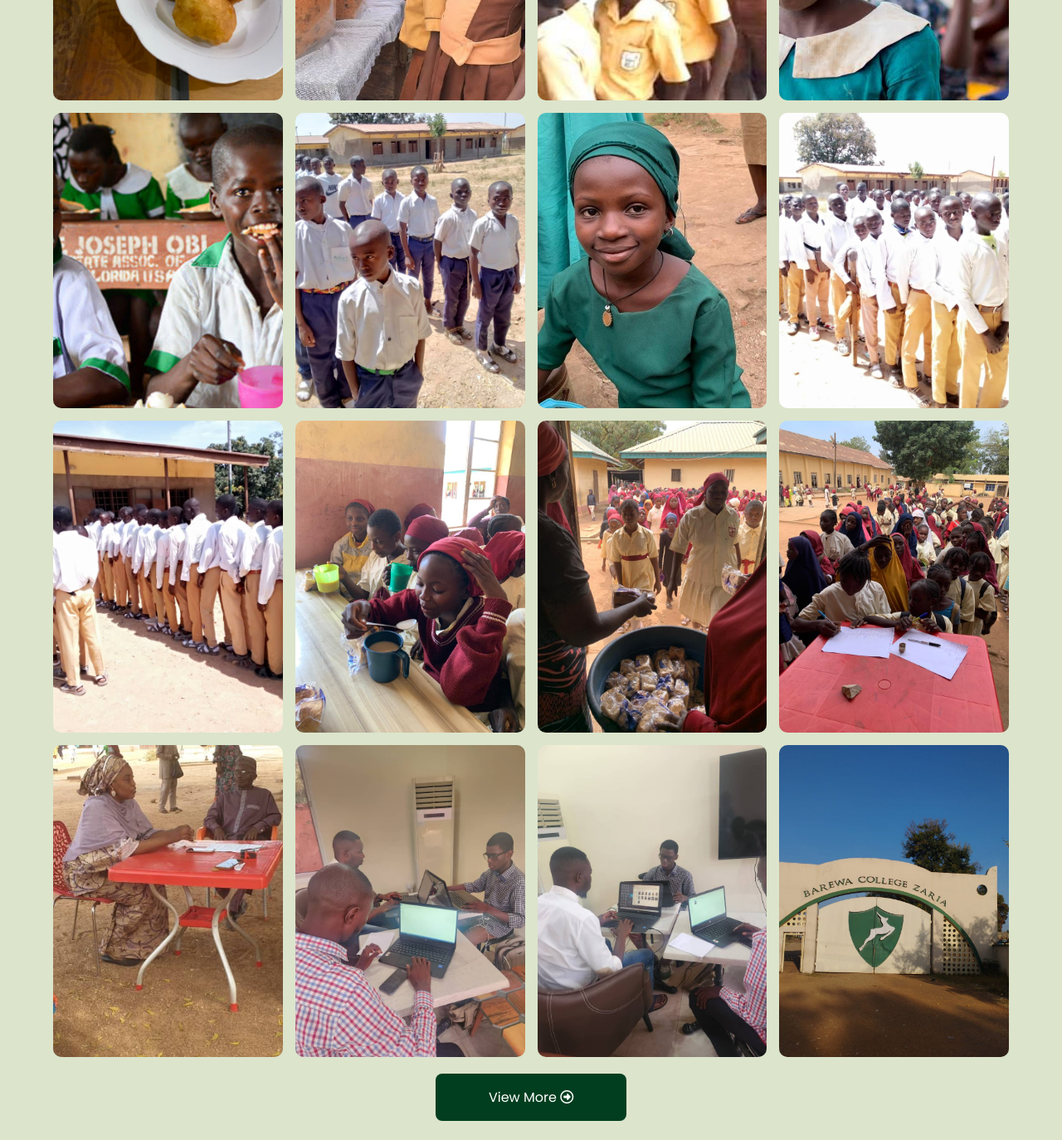
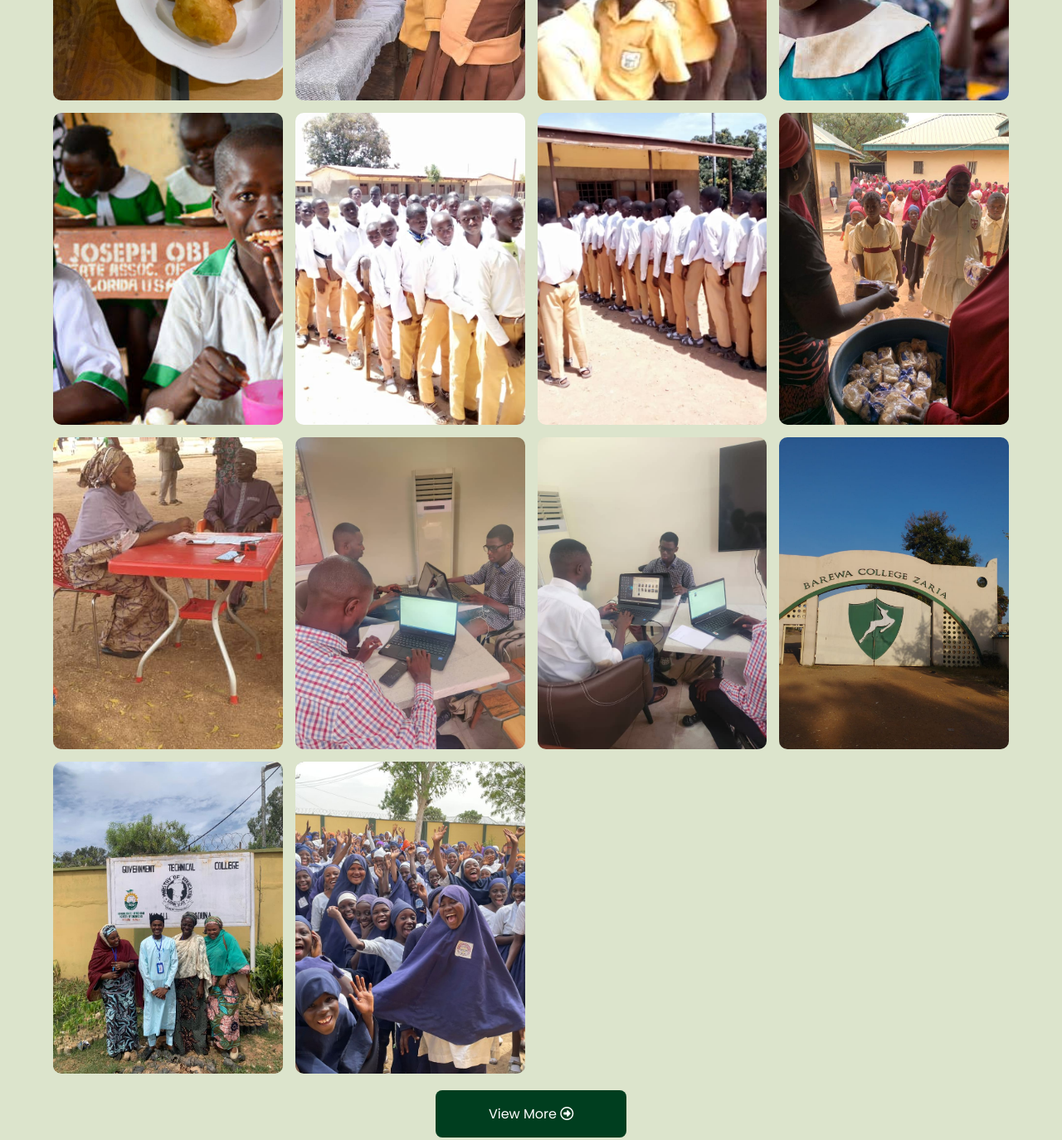
Before and after one commit to Jovicy/kdsfp.gov.ng, a plain HTML site: page media.html in a window 1280 px wide. Shown: the part 1000-2374 px from the top of the page at 83% size. Drawn offline with Linux system fonts and the light colour scheme.

Commit message:
add more pictures to the gallery section

```diff
--- a/media.html
+++ b/media.html
@@ -138,22 +138,6 @@
           </figure>
           <figure class="gallery-img">
             <img
-              src="./img/main-img-4.jpeg"
-              alt="gallery-img"
-              onload="calculateAspectRatio(this)"
-            />
-            <figcaption>Captured Sunset</figcaption>
-          </figure>
-          <figure class="gallery-img">
-            <img
-              src="./img/main-img-5.jpeg"
-              alt="gallery-img"
-              onload="calculateAspectRatio(this)"
-            />
-            <figcaption>Captured Sunset</figcaption>
-          </figure>
-          <figure class="gallery-img">
-            <img
               src="./img/main-img-6.jpeg"
               alt="gallery-img"
               onload="calculateAspectRatio(this)"
@@ -170,23 +154,7 @@
           </figure>
           <figure class="gallery-img">
             <img
-              src="./img/main-img-8.jpeg"
-              alt="gallery-img"
-              onload="calculateAspectRatio(this)"
-            />
-            <figcaption>Captured Sunset</figcaption>
-          </figure>
-          <figure class="gallery-img">
-            <img
               src="./img/main-img-9.jpeg"
-              alt="gallery-img"
-              onload="calculateAspectRatio(this)"
-            />
-            <figcaption>Captured Sunset</figcaption>
-          </figure>
-          <figure class="gallery-img">
-            <img
-              src="./img/main-img-10.jpeg"
               alt="gallery-img"
               onload="calculateAspectRatio(this)"
             />
@@ -219,6 +187,22 @@
           <figure class="gallery-img">
             <img
               src="./img/main-img-14.jpeg"
+              alt="gallery-img"
+              onload="calculateAspectRatio(this)"
+            />
+            <figcaption>Captured Sunset</figcaption>
+          </figure>
+          <figure class="gallery-img">
+            <img
+              src="./img/main-img-15.jpeg"
+              alt="gallery-img"
+              onload="calculateAspectRatio(this)"
+            />
+            <figcaption>Captured Sunset</figcaption>
+          </figure>
+          <figure class="gallery-img">
+            <img
+              src="./img/main-img-16.jpeg"
               alt="gallery-img"
               onload="calculateAspectRatio(this)"
             />
```
Also changed, not shown: img/main-img-15.jpeg (added), img/main-img-16.jpeg (added).
